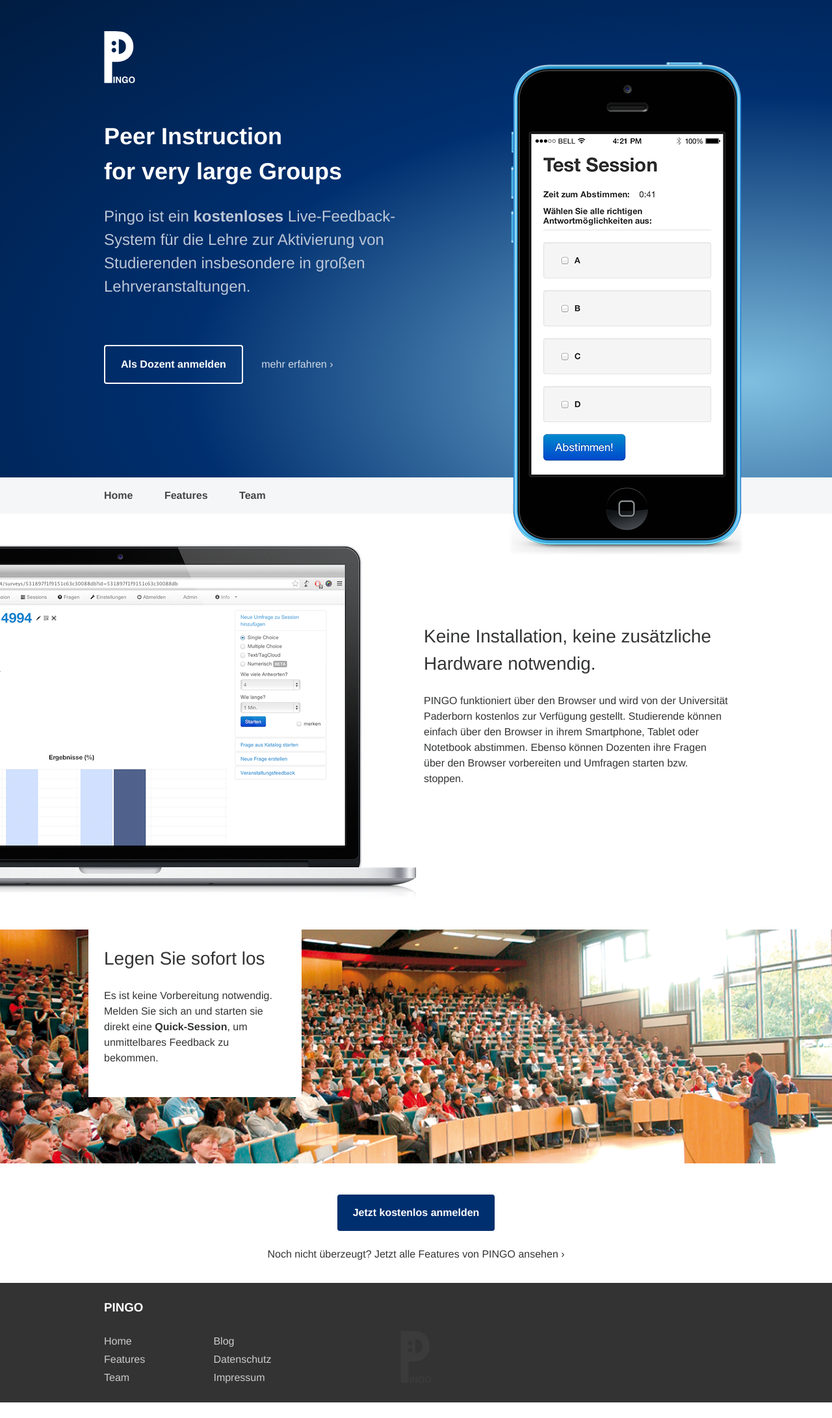
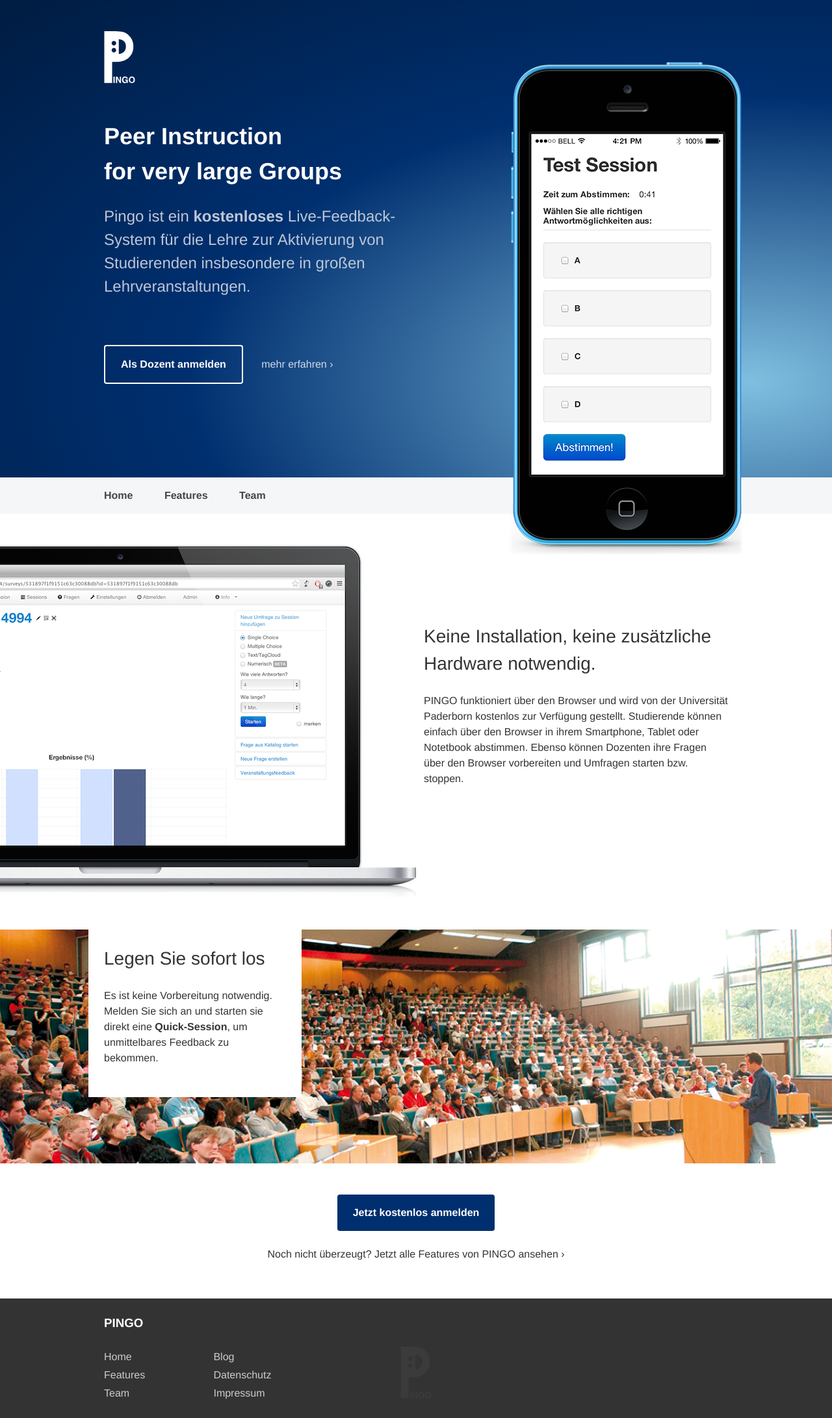
Before and after one commit to PingoUPB/pingoupb.github.io, a Jekyll site: the page built from index.html, in a window 1280 px wide. Shown: the whole page at 65% size. Built offline with Jekyll 4.4.1, drawn with Linux system fonts in a browser that asks for light colours; Markdown is read by kramdown in place of the engine named in the settings; before the commit the page ends 2159 px from its top, so only the background shows below that.

Commit message:
better margins on footer

```diff
--- a/assets/css/main.css
+++ b/assets/css/main.css
@@ -2165,7 +2165,7 @@
 html {
   position: relative;
   box-sizing: border-box;
-  padding-bottom: 336px;
+  padding-bottom: 312px;
 }
 
 .main-footer {
@@ -2196,7 +2196,7 @@
 
 @media only screen and (min-width: 768px) {
   html {
-    padding-bottom: 168px;
+    padding-bottom: 192px;
   }
 }
 /*------------------------------------*\
--- a/assets/css/main.prefixed.css
+++ b/assets/css/main.prefixed.css
@@ -2167,7 +2167,7 @@
   position: relative;
   -moz-box-sizing: border-box;
   box-sizing: border-box;
-  padding-bottom: 336px;
+  padding-bottom: 312px;
 }
 
 .main-footer {
@@ -2198,7 +2198,7 @@
 
 @media only screen and (min-width: 768px) {
   html {
-    padding-bottom: 168px;
+    padding-bottom: 192px;
   }
 }
 /*------------------------------------*\
--- a/assets/scss/theme/_layout.scss
+++ b/assets/scss/theme/_layout.scss
@@ -24,7 +24,7 @@
 html {
 	position: relative;
 	box-sizing: border-box;
-	padding-bottom: 14*$base-spacing-unit;
+	padding-bottom: 13*$base-spacing-unit;
 }
 
 .main-footer {
@@ -59,6 +59,6 @@
 
 @media only screen and (min-width: 768px) {
 	html {
-		padding-bottom: 7*$base-spacing-unit;
+		padding-bottom: 8*$base-spacing-unit;
 	}
 }
```
Also changed, not shown: assets/css/main.min.css.
